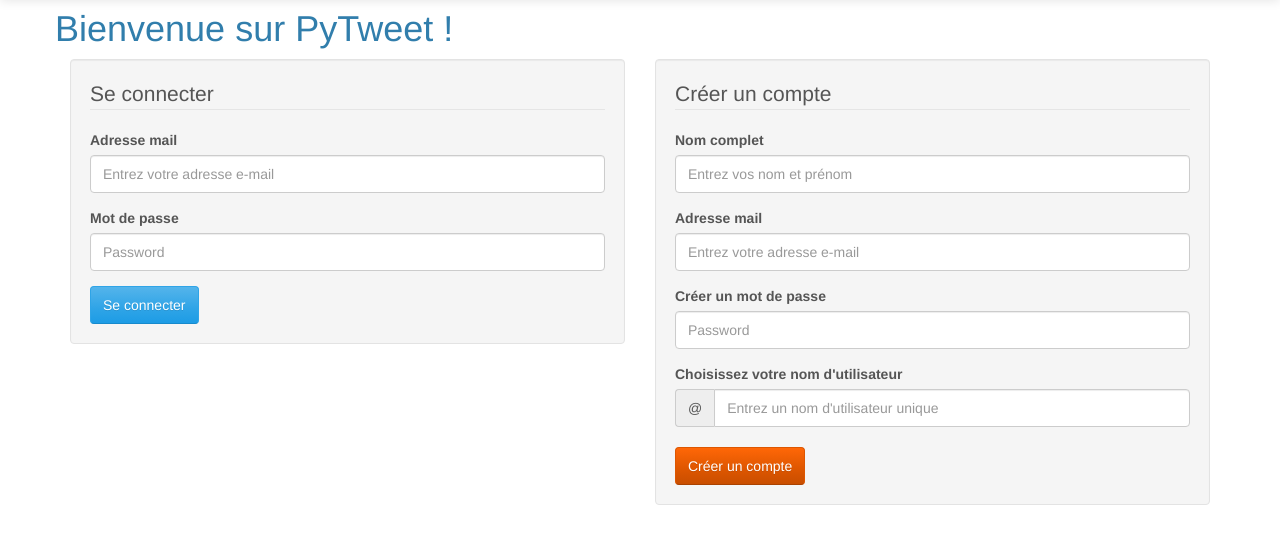
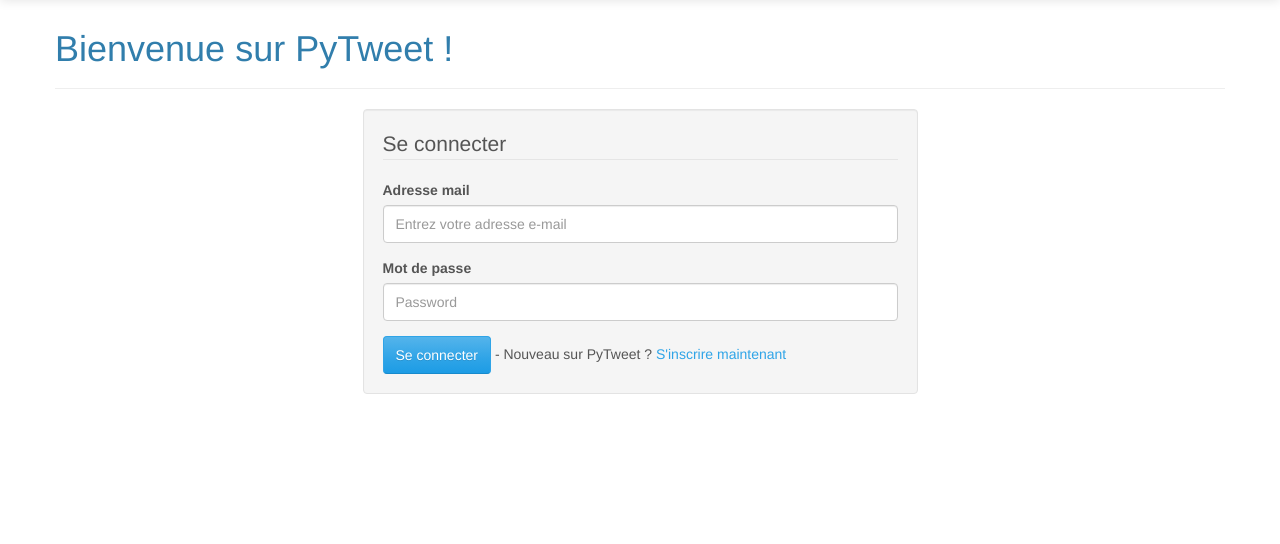
Before and after one commit to cfasquel/PyTweet, a Django app: page / in a window 1280 px wide. Shown: the part 51-595 px from the top of the page. Run offline with Django 3.2, Linux system fonts and the light colour scheme; some libraries are stand-ins or nearby versions.

Commit message:
divided log-in and sign-up pages

```diff
--- a/PyTweetApp/templates/hashtag.html
+++ b/PyTweetApp/templates/hashtag.html
@@ -3,8 +3,9 @@
 {% load staticfiles %}
 
 {% block body %}
-
-<h1>Hashtag</h1>
+<div class="page-header">
+	<h1>Hashtag</h1>
+</div>
 
 <div class="col-md-3">
 	<div class="well">
--- a/PyTweetApp/templates/home.html
+++ b/PyTweetApp/templates/home.html
@@ -2,9 +2,11 @@
 
 {% block body %}
 
-<h1>Bienvenue sur PyTweet !</h1>
+<div class="page-header">
+	<h1>Bienvenue sur PyTweet !</h1>
+</div>
 
-<div class="col-md-6">
+<div class="col-md-6 col-md-offset-3">
 	<div class="well">
 		<form role="form">
 			<fieldset>
@@ -18,36 +20,7 @@
 					<input type="password" class="form-control" id="co-password" placeholder="Password">
 				</div>
 
-				<button type="submit" class="btn btn-primary">Se connecter</button>
-			</fieldset>
-		</form>
-	</div>
-</div>
-
-<div class="col-md-6">
-	<div class="well">
-		<form role="form">
-			<fieldset>
-				<legend>Créer un compte</legend>
-				<div class="form-group">
-			    	<label for="in-name">Nom complet</label>
-					<input type="text" class="form-control" id="in-name" placeholder="Entrez vos nom et prénom">
-			  	</div>
-				<div class="form-group">
-			    	<label for="in-email">Adresse mail</label>
-					<input type="email" class="form-control" id="in-email" placeholder="Entrez votre adresse e-mail">
-			  	</div>
-			  	<div class="form-group">
-					<label for="in-password">Créer un mot de passe</label>
-					<input type="password" class="form-control" id="in-password" placeholder="Password">
-				</div>
-				<label for="in-tag">Choisissez votre nom d'utilisateur</label>
-				<div class="input-group">
-					<span class="input-group-addon">@</span>
-					<input type="text" class="form-control" id="in-tag" placeholder="Entrez un nom d'utilisateur unique">
-				</div>
-				<br/>
-			  	<button type="submit" class="btn btn-warning">Créer un compte</button>
+				<button type="submit" class="btn btn-primary">Se connecter</button><span>  - Nouveau sur PyTweet ? <a href="#">S'inscrire maintenant</a></span>
 			</fieldset>
 		</form>
 	</div>
--- a/PyTweetApp/templates/tweet-line.html
+++ b/PyTweetApp/templates/tweet-line.html
@@ -4,7 +4,9 @@
 
 {% block body %}
 
-<h1>Tweet Line</h1>
+<div class="page-header">
+	<h1>Tweet Line</h1>
+</div>
 
 <div class="col-md-3">
 	<div class="well">
--- a/PyTweetApp/urls.py
+++ b/PyTweetApp/urls.py
@@ -2,5 +2,6 @@ from django.conf.urls import patterns, url
 
 urlpatterns = patterns('PyTweetApp.views',
     url(r'^Hashtag/$', 'hashtag'),
+    url(r'^SignUp/$', 'signup'),
     url(r'^$', 'home'),
 )
--- a/PyTweetApp/views.py
+++ b/PyTweetApp/views.py
@@ -16,3 +16,7 @@ def home(request):
 def hashtag(request):
 
 	return render(request, 'hashtag.html', locals())
+
+def signup(request):
+
+	return render(request, 'sign-up.html', locals())
```
